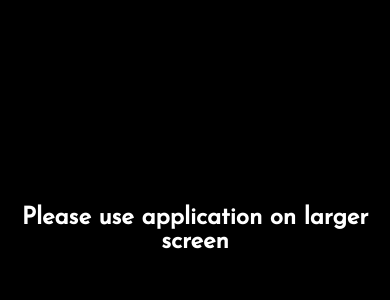
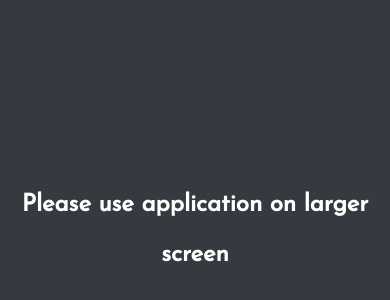
Before and after one commit to mdjamilkashemporosh/Paintify, a plain HTML site: page index.html in a window 390 px wide. Shown: the part 192-492 px from the top of the page. Drawn offline with Linux system fonts and the light colour scheme.

Commit message:
style changed

```diff
--- a/style.css
+++ b/style.css
@@ -37,6 +37,7 @@ body {
   border-radius:3px;
   text-align: center;
   cursor: pointer;
+  margin: 0px 5px;
 }
 
 .fas:hover,
@@ -62,16 +63,6 @@ body {
 background-color: #fff;
 border-radius:3px;
 }
-
-.active-tool > span {
-  /* background-color: rgb(82, 82, 82);
-  border-radius: 5px;
-  padding: 2.5px 16px;
-  color: white;
-  font-size: 20px;
-  user-select: none; */
-}
-
 .tool {
   position: relative;
   top: 3px;
@@ -173,12 +164,15 @@ canvas#canvas {
     position: absolute;
     height: 100vh;
     width: 100%;
-    background-color: rgb(0, 0, 0);
+    background-color:#343a40;
     color: white;
     display: flex;
     justify-content: center;
     align-items: center;
     text-align: center;
+    font-size: 16px;
+    font-weight: normal;
+    line-height:50px;
     z-index: 100;
   }
 }
```
